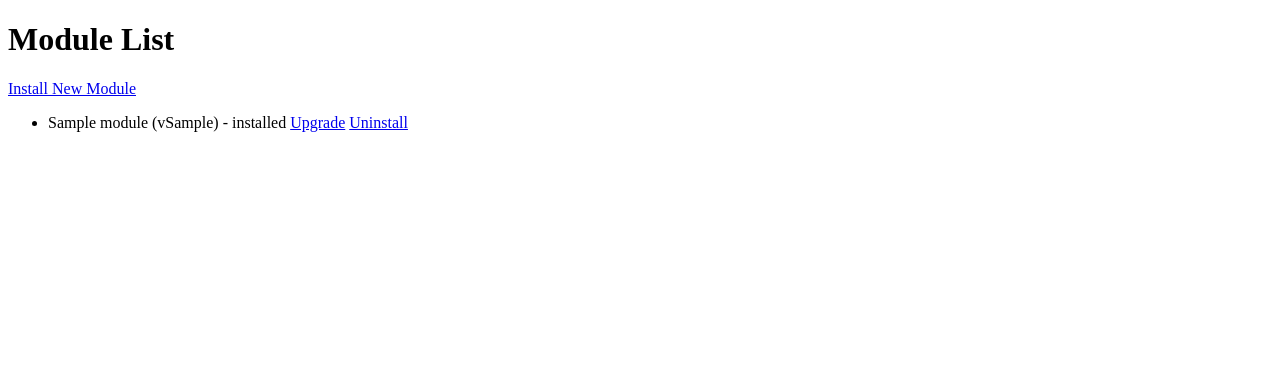
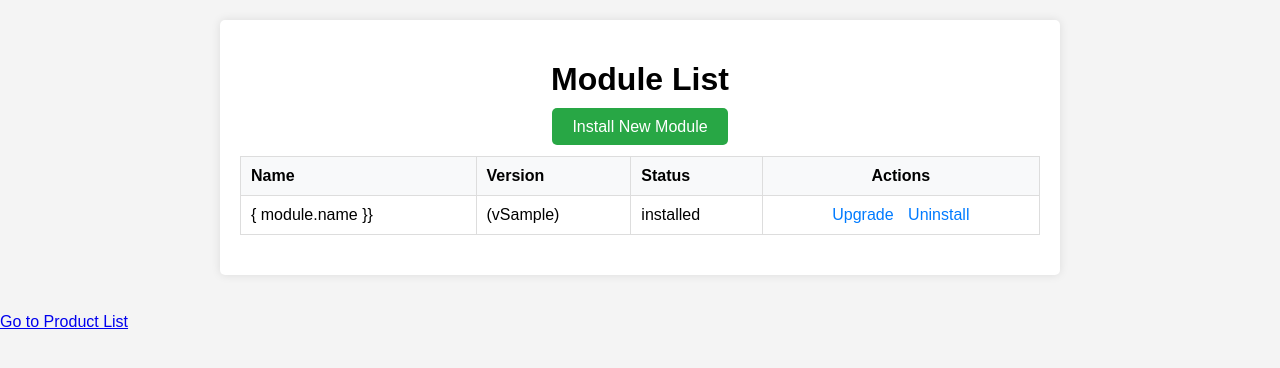
Before and after one commit to herbew/promodules, a Django app: template promodules/templates/modules/module_list.html in a window 1280 px wide. Shown: the top 368 px of the page. Run offline with Django 4.2, Linux system fonts and the light colour scheme; the template is opened without the code that fills it: values that come from a table or form of the project are taken from there, others are empty; tables that the repository leaves empty hold one stand-in row (values such as "Sample post").

Commit message:
update template module list

```diff
--- a/promodules/templates/modules/module_list.html
+++ b/promodules/templates/modules/module_list.html
@@ -4,18 +4,122 @@
     <meta charset="UTF-8">
     <meta name="viewport" content="width=device-width, initial-scale=1.0">
     <title>Module List</title>
+	<!-- Add CSS or link to CSS file if needed -->
+    <style>
+        body {
+            font-family: Arial, sans-serif;
+            margin: 0;
+            padding: 0;
+            background-color: #f4f4f4;
+        }
+        .container {
+            max-width: 800px;
+            margin: 20px auto;
+            padding: 20px;
+            background-color: #fff;
+            border-radius: 5px;
+            box-shadow: 0 0 10px rgba(0, 0, 0, 0.1);
+        }
+        h1 {
+            text-align: center;
+            margin-bottom: 20px;
+        }
+        table {
+            width: 100%;
+            border-collapse: collapse;
+            margin-bottom: 20px;
+        }
+        table, th, td {
+            border: 1px solid #ddd;
+        }
+        th, td {
+            padding: 10px;
+            text-align: left;
+        }
+        th {
+            background-color: #f8f9fa;
+        }
+        tr:nth-child(even) {
+            background-color: #f9f9f9;
+        }
+        tr:hover {
+            background-color: #f1f1f1;
+        }
+        .actions {
+            text-align: center;
+        }
+        .actions a {
+            margin: 0 5px;
+            text-decoration: none;
+            color: #007bff;
+        }
+        .actions a:hover {
+            text-decoration: underline;
+        }
+        .add-button {
+            display: block;
+            text-align: center;
+            margin-bottom: 20px;
+        }
+        .add-button a {
+            background-color: #28a745;
+            color: white;
+            padding: 10px 20px;
+            text-decoration: none;
+            border-radius: 5px;
+        }
+        .add-button a:hover {
+            background-color: #218838;
+        }
+        .back-link {
+            display: block;
+            text-align: center;
+            margin-top: 20px;
+        }
+        .back-link a {
+            color: #007bff;
+            text-decoration: none;
+        }
+        .back-link a:hover {
+            text-decoration: underline;
+        }
+    </style>
 </head>
 <body>
+	<div class="container">
         <h1>Module List</h1>
+        <div class="add-button">
             <a href="{% url 'modules:install_module' %}">Install New Module</a>
-    <ul>
+        </div>
+        <table>
+            <thead>
+                <tr>
+                    <th>Name</th>
+                    <th>Version</th>
+                    <th>Status</th>
+                    <th class="actions">Actions</th>
+                </tr>
+            </thead>
+            <tbody>
                 {% for module in modules %}
-            <li>
-                {{ module.name }} (v{{ module.version }}) - {{ module.status }}
+                <tr>
+                    <td>{ module.name }}</td>
+                    <td>(v{{ module.version }})</td>
+                    <td>{{ module.status }}</td>
+                    <td class="actions">
 						<a href="{% url 'modules:upgrade_module' module.id %}">Upgrade</a>
 						<a href="{% url 'modules:uninstall_module' module.id %}">Uninstall</a>
-            </li>
+                    </td>
+                </tr>
+                {% empty %}
+                <tr>
+                    <td colspan="4" style="text-align: center;">No Module found.</td>
+                </tr>
                 {% endfor %}
-    </ul>
+            </tbody>
+        </table>
+    </div>
+	<br>
+	<a href="{% url 'products:product_list' %}">Go to Product List</a>
 </body>
 </html>
```
Lines whose indentation alone changed are shown as unchanged.
